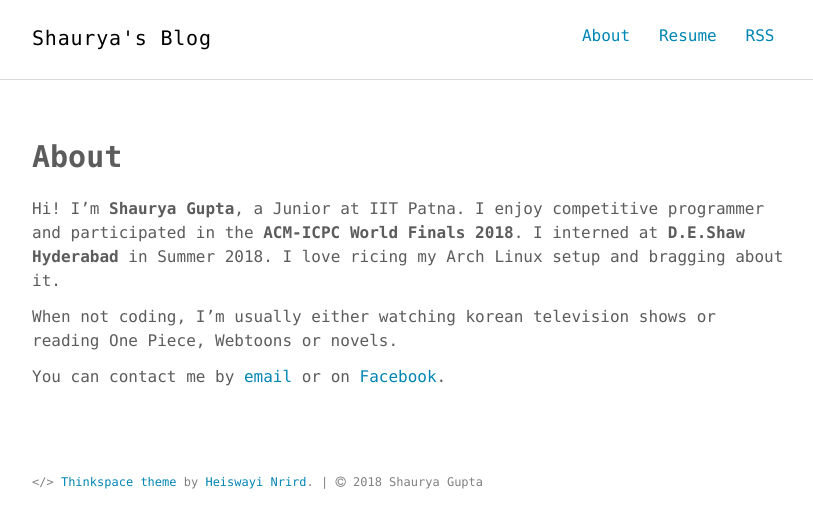
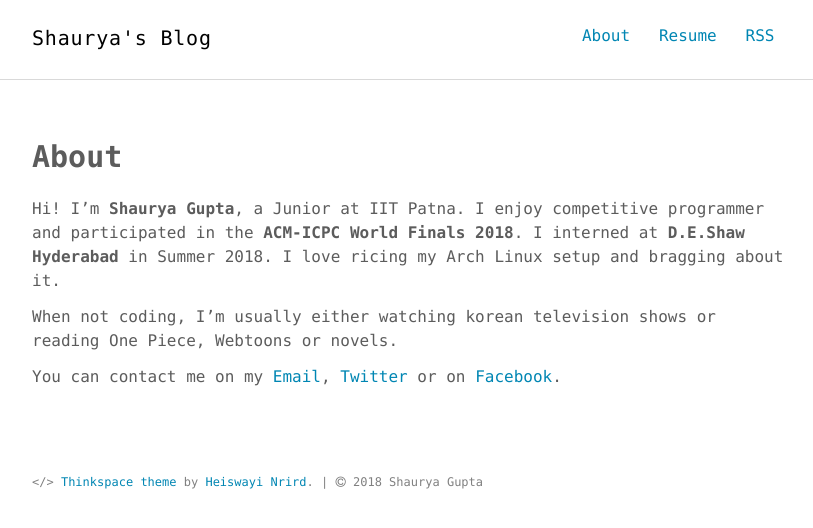
Before and after one commit to vishwesh5/shauryab98.github.io, a Jekyll site: the page built from about.md, in a window 1280 px wide. Shown: the top 528 px of the page, without its empty margins (232-1045 px from the left). Built offline with Jekyll 4.4.1, drawn with Linux system fonts in a browser that asks for light colours.

Commit message:
updated about

```diff
--- a/about.md
+++ b/about.md
@@ -8,4 +8,4 @@ Hi! I'm **Shaurya Gupta**, a Junior at IIT Patna. I enjoy competitive programmer
 
 When not coding, I'm usually either watching korean television shows or reading One Piece, Webtoons or novels.
 
-You can contact me by [email](mailto:shauryab98@outlook.com) or on [Facebook](https://www.facebook.com/shauryab98).
+You can contact me on my [Email](mailto:shauryab98@outlook.com), [Twitter](https://twitter.com/SureYeaah) or on [Facebook](https://www.facebook.com/SureYeaah).
```
